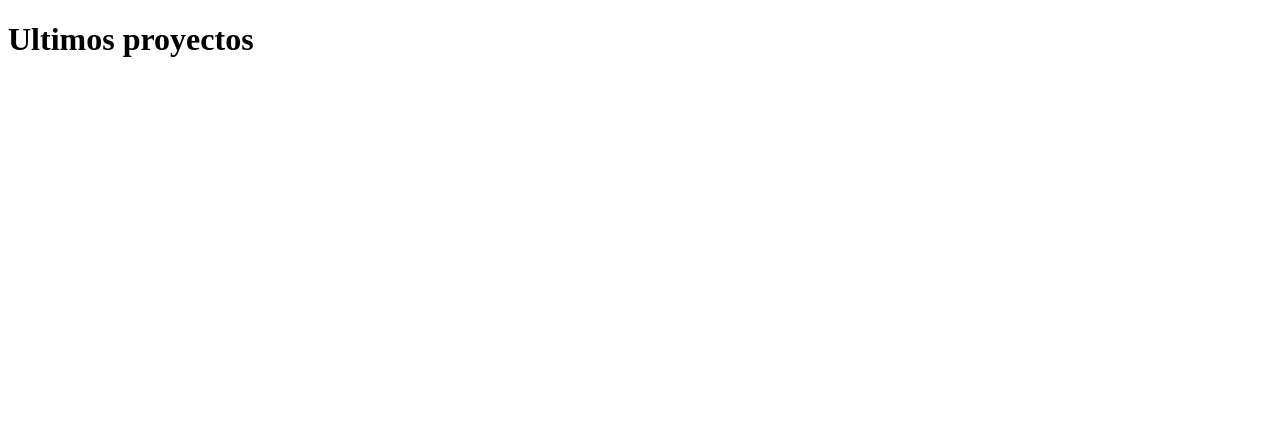
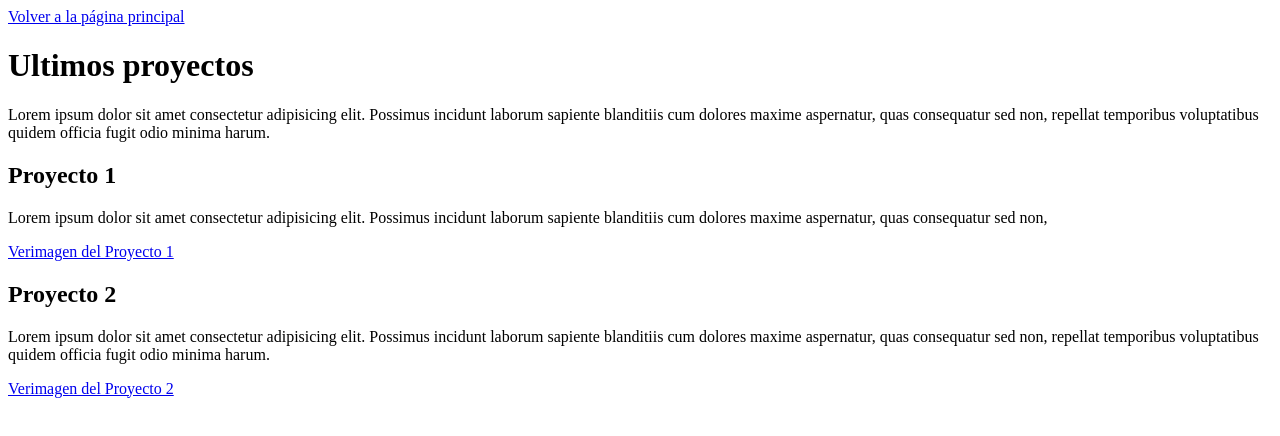
Before and after one commit to MrMetalero/DAM_LenguajeMarcas, a plain HTML site: page EjerciciosElementosBasicos/6misitio.com/portfolio/indice.html in a window 1280 px wide. Drawn offline with Linux system fonts and the light colour scheme.

Commit message:
update 5 files

```diff
--- a/EjerciciosElementosBasicos/6misitio.com/portfolio/indice.html
+++ b/EjerciciosElementosBasicos/6misitio.com/portfolio/indice.html
@@ -4,17 +4,46 @@
     <meta charset="UTF-8">
     <meta name="viewport" content="width=device-width, initial-scale=1.0">
     <title>Mi sitio</title>
+    <link rel="shortcut icon" href="/EjerciciosElementosBasicos/6misitio.com/favicon.ico" type="image/x-icon">
 </head>
 
 <body>
-    <a href="6misitio.com/indice.html"></a>
+    <a href="/EjerciciosElementosBasicos/6misitio.com/indice.html">Volver a la página principal</a>
 
     <h1>Ultimos proyectos</h1>
+
+    <p>
+        Lorem ipsum dolor sit amet consectetur adipisicing elit.
+        Possimus incidunt laborum sapiente blanditiis cum
+        dolores maxime aspernatur, quas consequatur sed non, repellat temporibus
+        voluptatibus quidem officia fugit odio minima harum.
+    </p>
 
 
 
 
 
+    <h2>Proyecto 1</h2>
+
+    <p>
+        Lorem ipsum dolor sit amet consectetur adipisicing elit.
+        Possimus incidunt laborum sapiente blanditiis cum
+        dolores maxime aspernatur, quas consequatur sed non,
+    </p>
+    <a href="proyecto1.html">Verimagen del Proyecto 1</a>
+
+
+
+    <h2>Proyecto 2</h2>
+
+    <p>
+        Lorem ipsum dolor sit amet consectetur adipisicing elit.
+        Possimus incidunt laborum sapiente blanditiis cum
+        dolores maxime aspernatur, quas consequatur sed non, repellat temporibus
+        voluptatibus quidem officia fugit odio minima harum.
+    </p>
+    <a href="proyecto2.html">Verimagen del Proyecto 2</a>
+
 
 </body>
 </html>
```
Also changed, not shown: EjerciciosElementosBasicos/4EspaciosEnBlancoYNuevasLineas.html (+2 -4 lines), EjerciciosElementosBasicos/6misitio.com/indice.html (+13 -3 lines), EjerciciosElementosBasicos/6misitio.com/portfolio/proyecto1.html (+13 -0 lines), EjerciciosElementosBasicos/6misitio.com/portfolio/proyecto2.html (+13 -0 lines).
